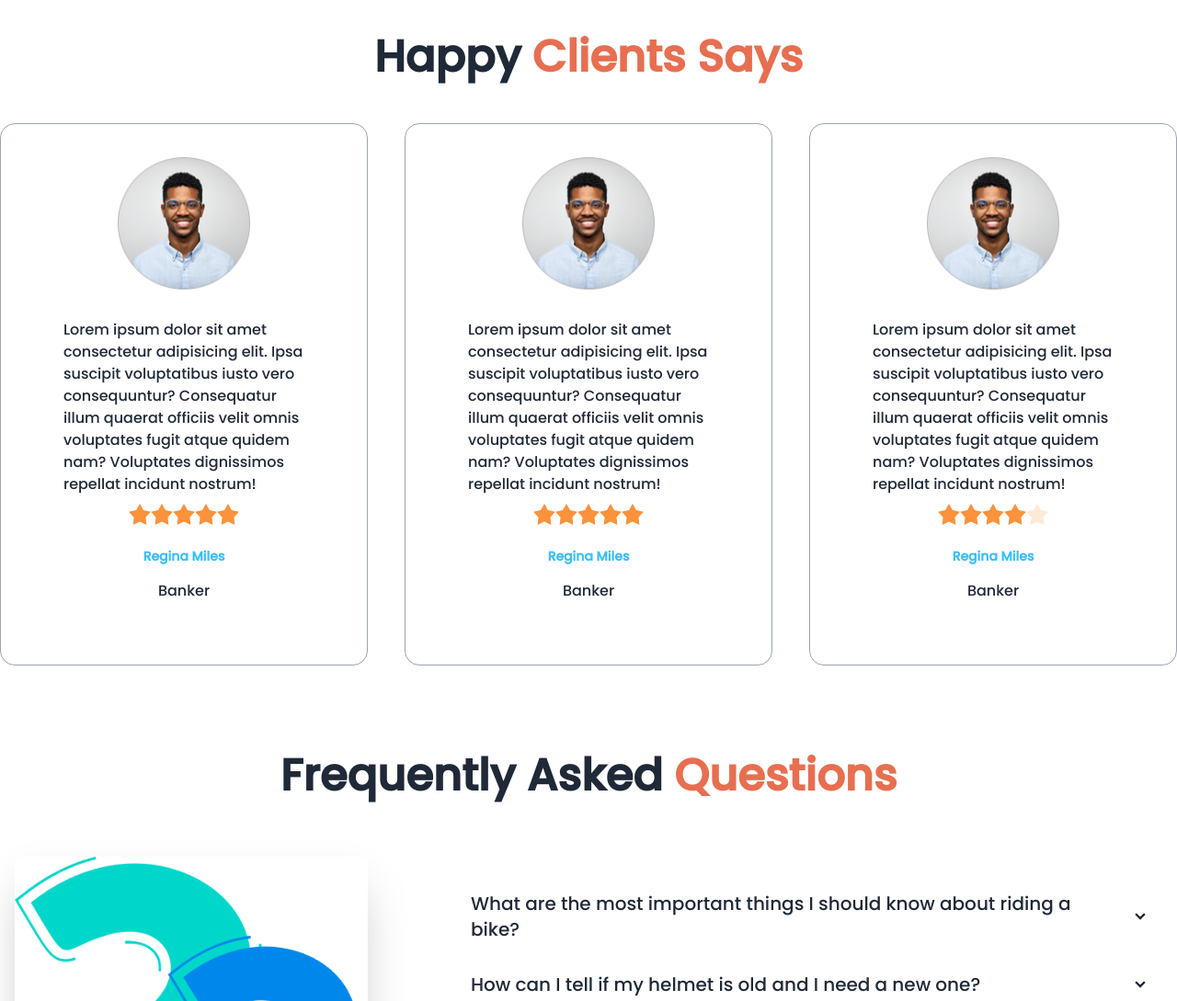
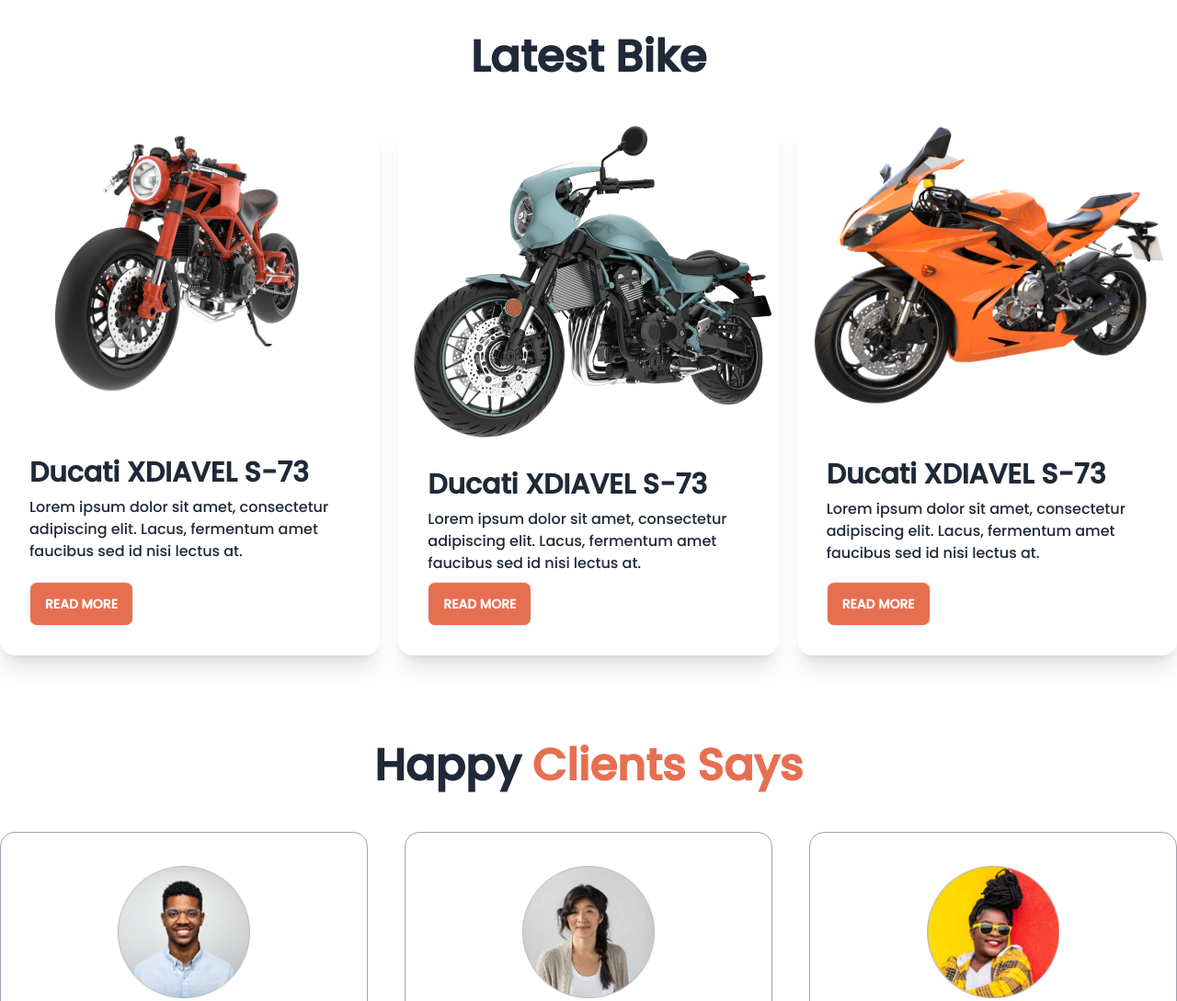
Before and after one commit to Arjumone/biker-zone-with-daisyUL, a plain HTML site: page index.html in a window 1280 px wide. Shown: the part 680-1769 px from the top of the page at 92% size. Drawn offline with nearby package versions, Linux system fonts and the light colour scheme.

Commit message:
added latest bike section

```diff
--- a/index.html
+++ b/index.html
@@ -148,7 +148,42 @@
 
         <!-- latest bike -->
         <section class="my-24">
-
+            <h3 class="text-5xl font-semibold text-center mb-12">Latest Bike</h3>
+            <div class="grid grid-cols-1 md:grid-cols-2 lg:grid-cols-3 gap-5">
+                <!-- card 1 -->
+                <div class="card bg-base-100 shadow-xl">
+                    <figure><img src="/images/bike-6.png" alt="Shoes" /></figure>
+                    <div class="card-body">
+                      <h2 class="card-title text-3xl">Ducati XDIAVEL S-73</h2>
+                      <p>Lorem ipsum dolor sit amet, consectetur adipiscing elit. Lacus, fermentum amet faucibus sed id nisi lectus at.</p>
+                      <div>
+                        <button class="btn bg-bike-primary text-white uppercase">Read More</button>
+                      </div>
+                    </div>
+                  </div>
+                <!-- card 2 -->
+                <div class="card bg-base-100 shadow-xl">
+                    <figure><img src="/images/bike-7.png" alt="Shoes" /></figure>
+                    <div class="card-body">
+                      <h2 class="card-title text-3xl">Ducati XDIAVEL S-73</h2>
+                      <p>Lorem ipsum dolor sit amet, consectetur adipiscing elit. Lacus, fermentum amet faucibus sed id nisi lectus at.</p>
+                      <div class="card-actions">
+                        <button class="btn bg-bike-primary text-white uppercase">Read More</button>
+                      </div>
+                    </div>
+                  </div>
+                <!-- card 3 -->
+                <div class="card bg-base-100 shadow-xl">
+                    <figure><img src="/images/bike-8.png" alt="Shoes" /></figure>
+                    <div class="card-body">
+                      <h2 class="card-title text-3xl">Ducati XDIAVEL S-73</h2>
+                      <p>Lorem ipsum dolor sit amet, consectetur adipiscing elit. Lacus, fermentum amet faucibus sed id nisi lectus at.</p>
+                      <div>
+                        <button class="btn bg-bike-primary text-white uppercase">Read More</button>
+                      </div>
+                    </div>
+                  </div>
+            </div>
         </section>
         <!-- happy clients -->
         <section class="my-24">
@@ -175,7 +210,7 @@
                 </div>
                 <!--second happy client review  -->
                 <div class="card bg-base-100 p-9 border border-gray-400">
-                    <figure><img class="w-36" src="images/user-1.png" alt=""></figure>
+                    <figure><img class="w-36" src="images/user-2.png" alt=""></figure>
                     <div class="card-body">
                         <p>Lorem ipsum dolor sit amet consectetur adipisicing elit. Ipsa suscipit voluptatibus iusto vero consequuntur? Consequatur illum quaerat officiis velit omnis voluptates fugit atque quidem nam? Voluptates dignissimos repellat incidunt nostrum!</p>
                         <div class="rating justify-center">
@@ -194,7 +229,7 @@
                 </div>
                 <!--third happy client review  -->
                 <div class="card bg-base-100 p-9 border border-gray-400">
-                    <figure><img class="w-36" src="images/user-1.png" alt=""></figure>
+                    <figure><img class="w-36" src="images/user-3.png" alt=""></figure>
                     <div class="card-body">
                         <p>Lorem ipsum dolor sit amet consectetur adipisicing elit. Ipsa suscipit voluptatibus iusto vero consequuntur? Consequatur illum quaerat officiis velit omnis voluptates fugit atque quidem nam? Voluptates dignissimos repellat incidunt nostrum!</p>
                         <div class="rating justify-center">
```
